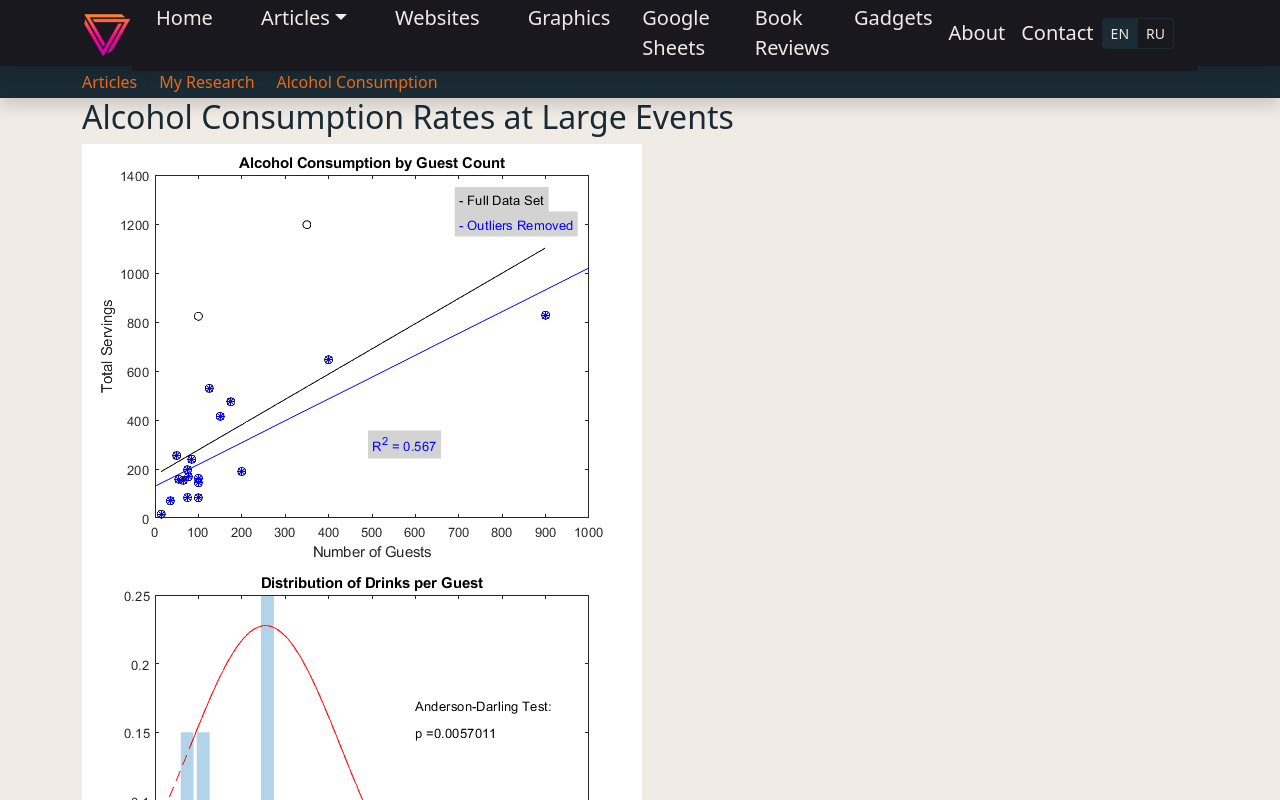
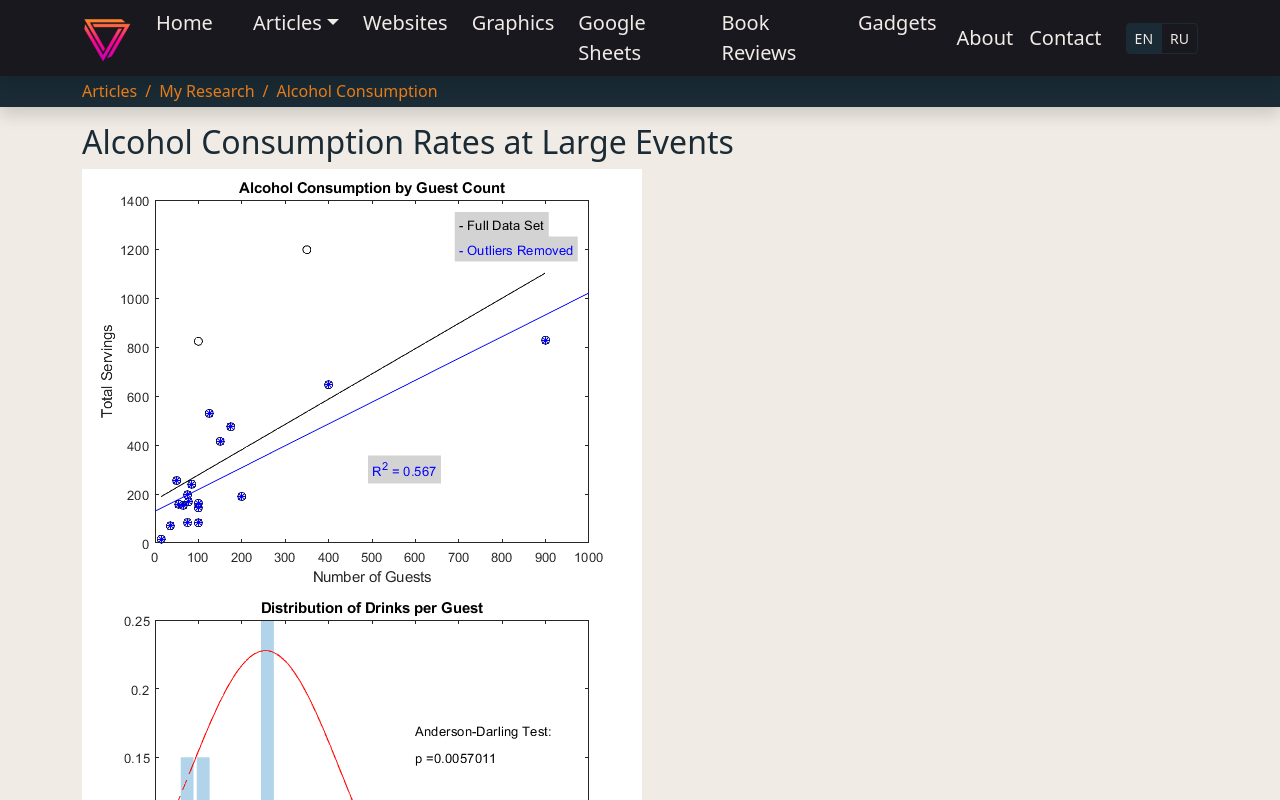
Before and after one commit to Noah3141/NoahSteckley, a React (Create React App) app: page /articles/my-research/alcohol-consumption in a window 1280 px wide. Shown: the top 800 px of the page. Built offline with nearby package versions, Linux system fonts and the light colour scheme.

Commit message:
Breadcrumb done, underlines working

```diff
--- a/src/App.jsx
+++ b/src/App.jsx
@@ -6,8 +6,10 @@ import Contact from "./components/pages/Contact";
 import Websites from "./components/pages/Websites";
 import Graphics from "./components/pages/Graphics";
 import GoogleSheets from "./components/pages/GoogleSheets";
+import BookReviews from "./components/pages/BookReviews";
+
 import Gadgets from "./components/pages/Gadgets";
-import BookReviews from "./components/pages/BookReviews";
+import RussSentencer from "./components/pages/gadgets/RussSentencer";
 
 import ArticlesList from "./components/pages/ArticlesList";
 import Article from "./components/pages/Article";
@@ -25,7 +27,7 @@ function App() {
     <>
       <Router>
         <Navbar />
-        <div style={{ paddingTop: "66px", height: "100%" }}>
+        <div style={{ paddingTop: "75px", height: "100%" }}>
           <Crumbtrail />
 
           <Routes>
@@ -57,6 +59,13 @@ function App() {
               element={<Article category="my-research" />}
             />
 
+            {/* Gadgets  */}
+            <Route path="/gadgets" element={<Gadgets />} />
+            <Route
+              path="/gadgets/russian-example-vocab-sentence"
+              element={<RussSentencer />}
+            />
+
             {/* Other pages  */}
             <Route path="/contact" element={<Contact />} />
             <Route path="/about" element={<About />} />
@@ -64,7 +73,7 @@ function App() {
             <Route path="/graphics" element={<Graphics />} />
             <Route path="/sheets" element={<GoogleSheets />} />
             <Route path="/websites" element={<Websites />} />
-            <Route path="/gadgets" element={<Gadgets />} />
+
             <Route path="/book-reviews" element={<BookReviews />} />
           </Routes>
         </div>
--- a/src/components/inc/Crumbtrail.jsx
+++ b/src/components/inc/Crumbtrail.jsx
@@ -24,13 +24,9 @@ function Crumbtrail() {
       currentLink += `/${crumb}`;
       crumb = titleCase(crumb.replace(/-/g, " "));
       return (
-        <li className="breadcrumb-item" key={crumb}>
-          <Link
-            className=" link-primary  link-underline-opacity-0"
-            to={currentLink}
-          >
-            {" "}
-            {crumb}{" "}
+        <li className="breadcrumb-item text-primary" key={crumb}>
+          <Link className="text-primary link-primary" to={currentLink}>
+            {crumb}
           </Link>
         </li>
       );
@@ -41,7 +37,7 @@ function Crumbtrail() {
 
   return (
     <>
-      <nav className="sticky-top bg-info shadow" aria-label="breadcrumb">
+      <nav className="bg-info shadow breadcrumb" aria-label="breadcrumb">
         <div className="container">
           <ol className="breadcrumb m-0 py-1">{crumbs}</ol>
         </div>
--- a/src/components/inc/Navbar.jsx
+++ b/src/components/inc/Navbar.jsx
@@ -8,9 +8,9 @@ function Navbar() {
       className="navbar fs-5 fixed-top navbar-expand-lg bg-dark shadow"
       data-bs-theme="light"
     >
-      <div className="container" style={{ height: "50px" }}>
+      <div className="container" style={{ height: "60px" }}>
         <button
-          class="navbar-toggler"
+          class="navbar-toggler border-info border-2 bg-dark"
           type="button"
           data-bs-toggle="collapse"
           data-bs-target="#navbarNav"
@@ -18,7 +18,7 @@ function Navbar() {
           aria-expanded="false"
           aria-label="Toggle navigation"
         >
-          <span class="navbar-toggler-icon"></span>
+          <span class="navbar-toggler-icon "></span>
         </button>
 
         <Link className="navbar-brand m-0" to="/">
@@ -26,11 +26,11 @@ function Navbar() {
         </Link>
 
         <div
-          className="collapse navbar-collapse bg-dark navbar-nav"
+          className="collapse navbar-collapse bg-dark rounded-3 navbar-nav"
           id="navbarNav"
         >
-          <ul className="navbar-nav me-auto mb-2 mb-lg-0">
-            <li className="nav-item">
+          <ul className="navbar-nav me-auto pt-2 p-4 mb-2 p-lg-0 mb-lg-0">
+            <li className="nav-item dropdown">
               <Link to="/" className="nav-link mx-lg-3 text-light">
                 Home
               </Link>
@@ -38,7 +38,7 @@ function Navbar() {
 
             {/* The dropdown button for "Articles" */}
 
-            <li class="nav-item dropdown  text-light mx-lg-3">
+            <li class="nav-item dropdown ms-lg-2 text-light mx-lg-1">
               <Link
                 to="/articles"
                 className="nav-link dropdown-toggle text-light"
@@ -48,10 +48,10 @@ function Navbar() {
               >
                 Articles
               </Link>
-              <ul className="dropdown-menu bg-dark border border-black fs-5">
+              <ul className="dropdown-menu bg-info border border-black fs-5">
                 <li>
                   <Link
-                    className="dropdown-item highlight-dark text-light"
+                    className="dropdown-item text-primary"
                     to="/articles/literature-reviews"
                   >
                     Literature Reviews
@@ -59,7 +59,7 @@ function Navbar() {
                 </li>
                 <li>
                   <Link
-                    className="dropdown-item highlight-dark text-light"
+                    className="dropdown-item text-primary"
                     to="/articles/my-research"
                   >
                     My Research Papers
@@ -68,7 +68,7 @@ function Navbar() {
 
                 <li>
                   <Link
-                    className="dropdown-item highlight-dark text-light"
+                    className="dropdown-item text-primary"
                     to="/articles/psychotherapy-integration"
                   >
                     Psychotherapy Integration
@@ -79,47 +79,46 @@ function Navbar() {
 
             {/* The basic Links along left */}
 
-            <li className="nav-item fluid mx-lg-3  ">
+            <li className="nav-item dropdown mx-lg-1  ">
               <Link to="/websites" class="nav-link text-light">
                 Websites
               </Link>
             </li>
-            <li className="nav-item mx-lg-3  ">
+            <li className="nav-item dropdown mx-lg-1  ">
               <Link to="/graphics" className="nav-link text-light">
                 Graphics
               </Link>
             </li>
-            <li className="nav-item me-2  ">
+            <li className="nav-item dropdown mx-lg-1  ">
               <Link to="/sheets" className="nav-link text-light">
                 Google Sheets
               </Link>
             </li>
-            <li className="nav-item  ">
+            <li className="nav-item dropdown mx-lg-1">
               <Link to="/book-reviews" className="nav-link text-light">
                 Book Reviews
               </Link>
             </li>
-            <li className="nav-item ">
+            <li className="nav-item dropdown mx-lg-1">
               <Link to="/gadgets" className="nav-link  text-light">
                 Gadgets
               </Link>
             </li>
           </ul>
           {/* The right hand side */}
-          <ul className="navbar-nav ms-auto me-4 mb-2 mb-lg-0">
-            <li className="nav-item">
+          <ul className="navbar-nav ms-auto pe-4 pe-lg-0 pb-4 pb-lg-0">
+            <li className="nav-item dropdown">
               <Link className="nav-link text-light" to="/about">
                 About
               </Link>
             </li>
-            <li className="nav-item">
+            <li className="nav-item dropdown">
               <Link className="nav-link text-light  " to="/contact">
                 Contact
               </Link>
             </li>
-            <li className="nav-item">{"             "}</li>
 
-            <li className="nav-item radio text-light">
+            <li className="nav-item radio text-light ms-lg-3">
               <div
                 className="btn-group btn-group-sm pt-2"
                 role="group"
--- a/src/components/pages/Gadgets.jsx
+++ b/src/components/pages/Gadgets.jsx
@@ -1,5 +1,6 @@
 import React from "react";
 import Title from "../inc/Title";
+import { Link } from "react-router-dom";
 
 function Gadgets() {
   return (
@@ -9,7 +10,11 @@ function Gadgets() {
 
         <div className="card shadow mt-4">
           <div className="card-body">
-            Example Russian Sentence from Vocab Word
+            <h4>
+              <Link to="/gadgets/russian-example-vocab-sentence">
+                Example Russian Sentence from Vocab Word
+              </Link>
+            </h4>
           </div>
         </div>
       </div>
--- /dev/null
+++ b/src/components/pages/gadgets/RussSentencer.jsx
@@ -0,0 +1,7 @@
+import React from "react";
+
+function RussSentencer() {
+  return <div>RussSentencer</div>;
+}
+
+export default RussSentencer;
--- a/src/custom.scss
+++ b/src/custom.scss
@@ -1,4 +1,4 @@
-$primary: #ec6d19;
+$primary: #ec7f19;
 $danger: #f44336;
 $info: #1a2b35;
 $dark: #1a181f;
@@ -19,6 +19,7 @@ $body-color: $info;
 //$line-height-base
 
 $link-decoration: none;
+$breadcrumb-divider-color: $primary;
 
 @import "./node_modules/bootstrap/scss/bootstrap.scss";
 
--- a/src/index.scss
+++ b/src/index.scss
@@ -25,10 +25,11 @@ code {
 .nav-link::before {
   transition: all 0.2s;
   content: "";
-  height: 7px;
+  height: 3px;
+  border-radius: 2px;
   width: 100%;
   position: absolute;
-  background-color: $info;
+  background-color: $success;
   left: 0;
   bottom: 0;
   opacity: 0;
@@ -37,7 +38,3 @@ code {
 .nav-link:hover::before {
   opacity: 1;
 }
-
-.hightlight-dark:hover {
-  background-color: #231f2b;
-}
```
